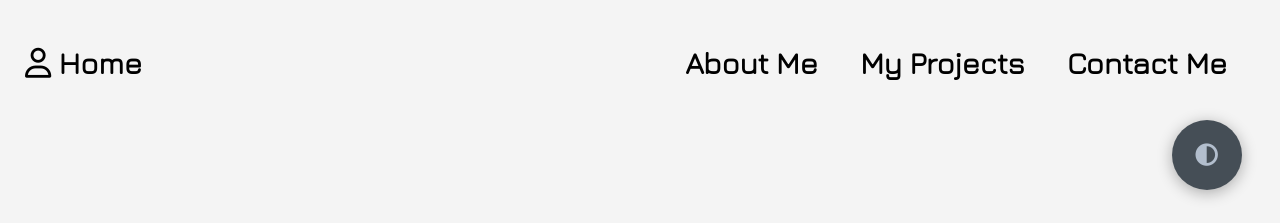
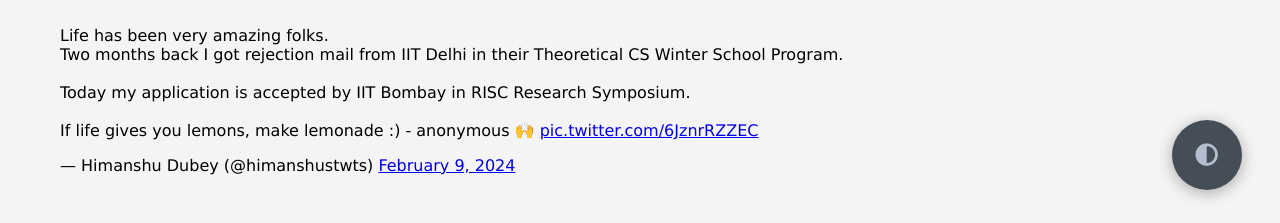
Before and after one commit to himanshud2611/Portfolio, a plain HTML site: page index.html in a window 1280 px wide. Shown: the top 223 px of the page. Drawn offline with nearby package versions, Linux system fonts and the light colour scheme.

Commit message:
Update index.html
Embed X post

```diff
--- a/index.html
+++ b/index.html
@@ -13,6 +13,7 @@
     <title>Himanshu Dubey</title>
   </head>
   <body>
+    <blockquote class="twitter-tweet" data-theme="dark"><p lang="en" dir="ltr">Life has been very amazing folks.<br>Two months back I got rejection mail from IIT Delhi in their Theoretical CS Winter School Program. <br><br>Today my application is accepted by IIT Bombay in RISC Research Symposium. <br><br>If life gives you lemons, make lemonade :) - anonymous 🙌 <a href="https://t.co/6JznrRZZEC">pic.twitter.com/6JznrRZZEC</a></p>&mdash; Himanshu Dubey (@himanshustwts) <a href="https://twitter.com/himanshustwts/status/1755965104942723246?ref_src=twsrc%5Etfw">February 9, 2024</a></blockquote> <script async src="https://platform.twitter.com/widgets.js" charset="utf-8"></script>
     <div class="header">
       <div class="navbar">
         <!-- <a class="active" href="#"><i class="fa-regular fa-user"></i> Home</a> -->
```
